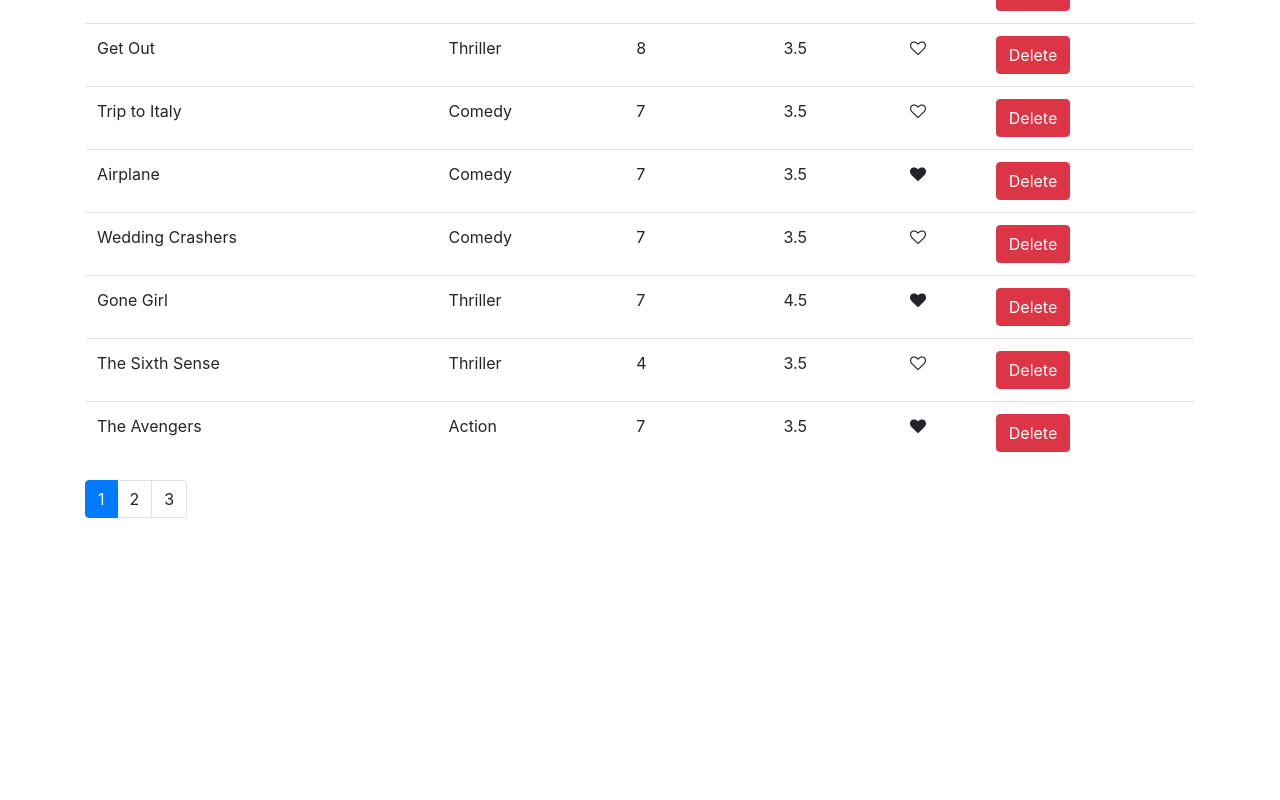
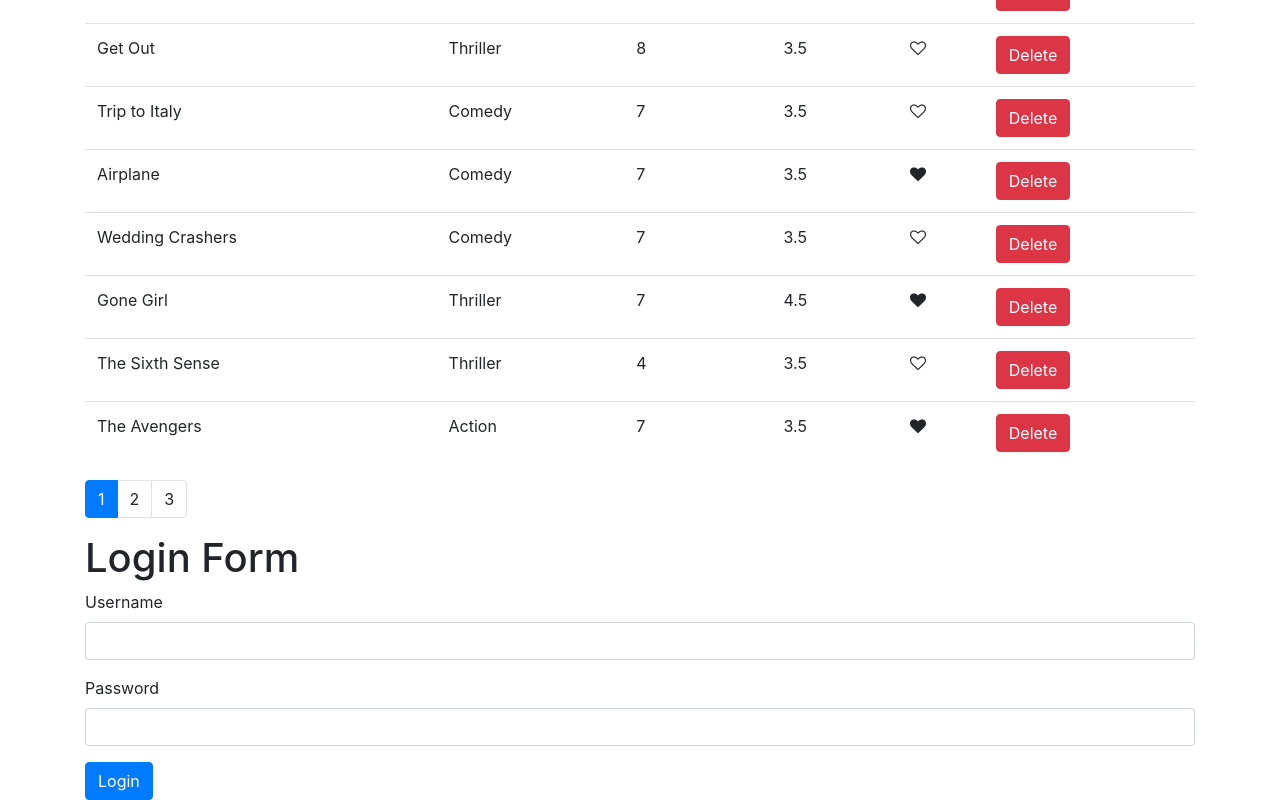
Before and after one commit to singharpan/movieDatabase, a React (Create React App) app: page / in a window 1280 px wide. Shown: the part 230-1030 px from the top of the page. Before the commit the page ends 800 px from the top, so only its background shows below. Built offline with nearby package versions, Linux system fonts and the light colour scheme.

Commit message:
Basic Login Form

```diff
--- a/src/App.js
+++ b/src/App.js
@@ -1,12 +1,14 @@
 import React, { Component } from "react";
 import Movies from "./components/movies";
 import "./App.css";
+import LoginForm from "./components/loginForm";
 
 class App extends Component {
   render() {
     return (
       <main className="container">
         <Movies />
+        <LoginForm />
       </main>
     );
   }
--- /dev/null
+++ b/src/components/loginForm.jsx
@@ -0,0 +1,26 @@
+import React, { Component } from "react";
+
+//ByDefault HTML forms takes a trip to the server :)
+
+class LoginForm extends Component {
+  render() {
+    return (
+      <React.Fragment>
+        <h1>Login Form</h1>
+        <form>
+          <div className="form-group">
+            <label htmlFor="username">Username</label>
+            <input id="username" type="text" className="form-control" />
+          </div>
+          <div className="form-group">
+            <label htmlFor="password">Password</label>
+            <input id="password" type="text" className="form-control" />
+          </div>
+          <button className="btn btn-primary">Login</button>
+        </form>
+      </React.Fragment>
+    );
+  }
+}
+
+export default LoginForm;
```
